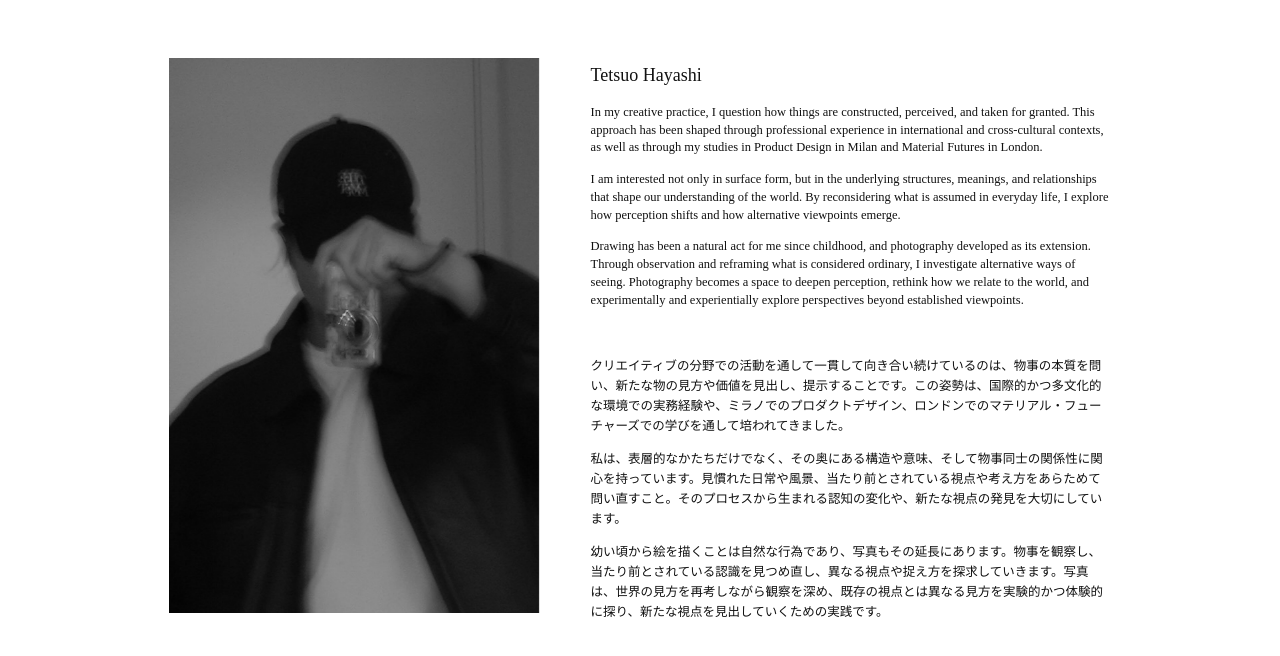
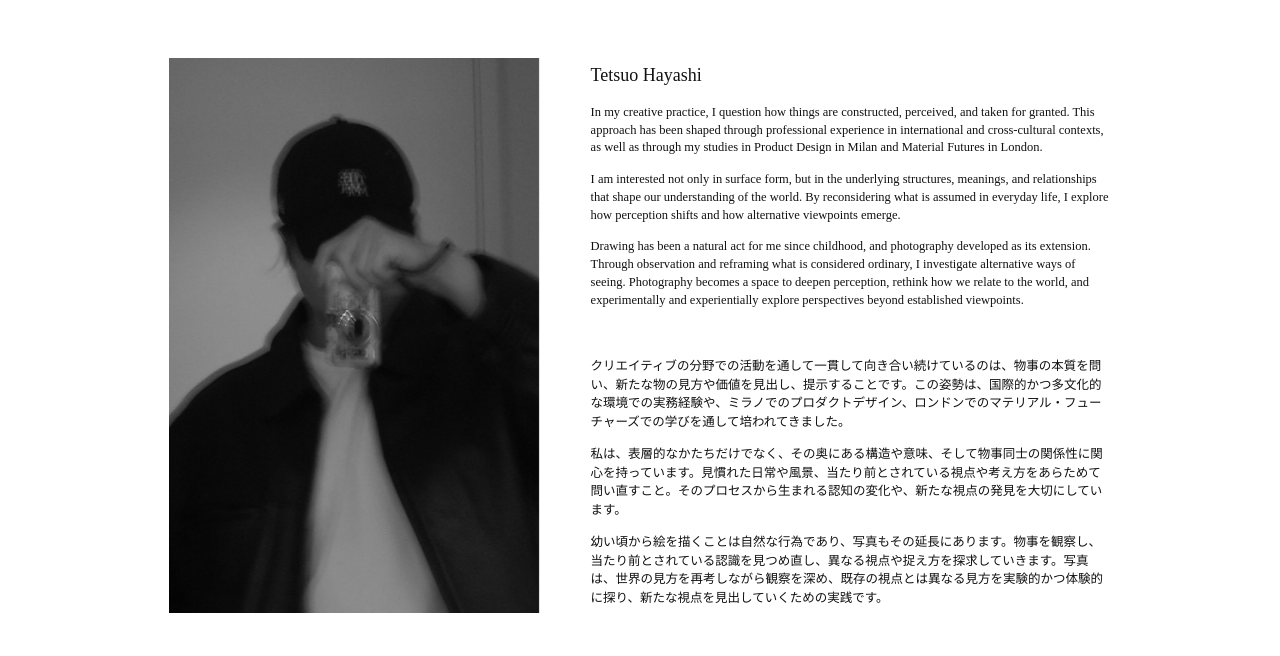
Before and after one commit to Tetsuography/Tetsuography, a website: page about.html in a window 1280 px wide. Shown: the part 66-722 px from the top of the page. Drawn offline with Linux system fonts and the light colour scheme.

Commit message:
Update style.css

```diff
--- a/style.css
+++ b/style.css
@@ -424,7 +424,7 @@ body.cursor-hover .custom-cursor {
 }
 
 .about-copy p.jp {
-  line-height: 1.58;
+  line-height: 1.48;
 }
 
 /* ===============================
```
